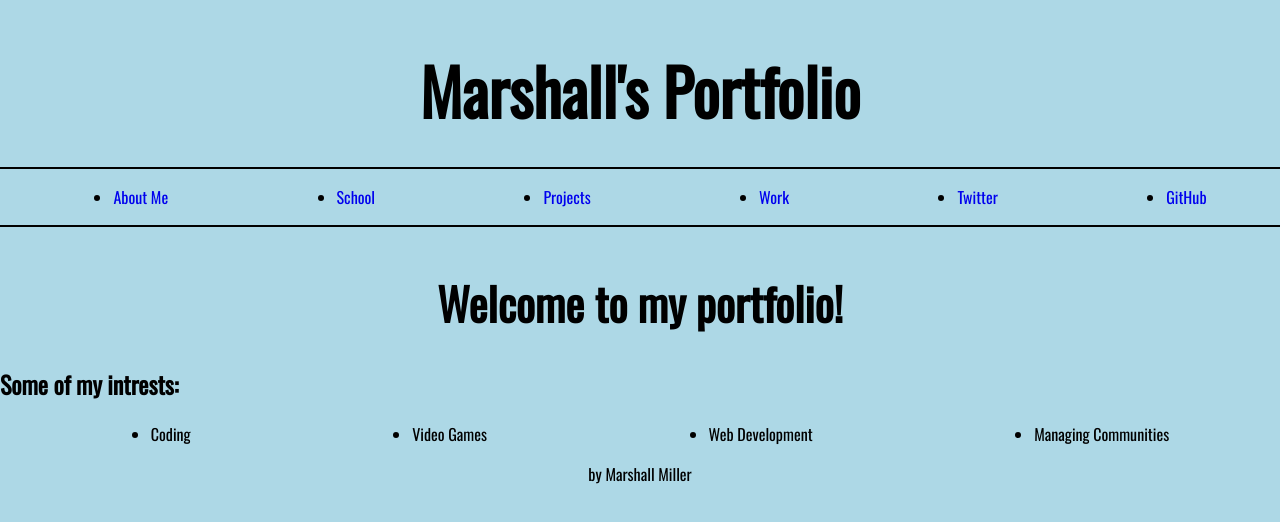
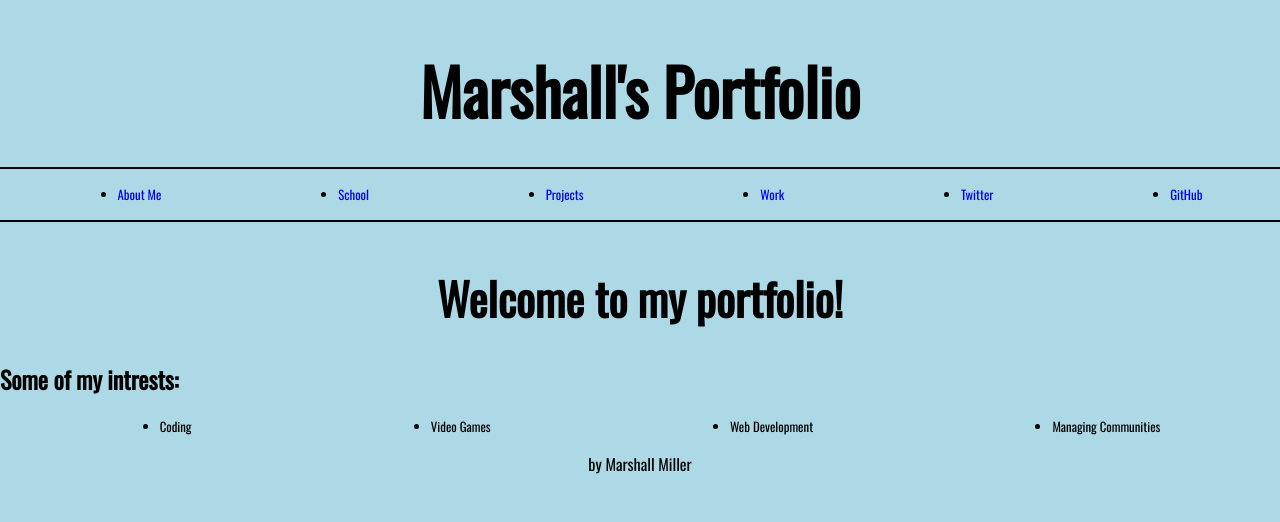
Before and after one commit to Marulo2/marshallsPortfolio, a plain HTML site: page index.html in a window 1280 px wide. Drawn offline with nearby package versions, Linux system fonts and the light colour scheme.

Commit message:
starting format of base, needs work

```diff
--- a/css/base.css
+++ b/css/base.css
@@ -1,3 +1,18 @@
 body {
   background-color: lightblue;
 }
+
+* {
+  font-family: Oswald;
+  text-decoration: none;
+}
+
+li {
+  font-size: 1vw;
+}
+
+
+nav {
+  margin: -1vw;
+  border: 2px solid black;
+}
```
